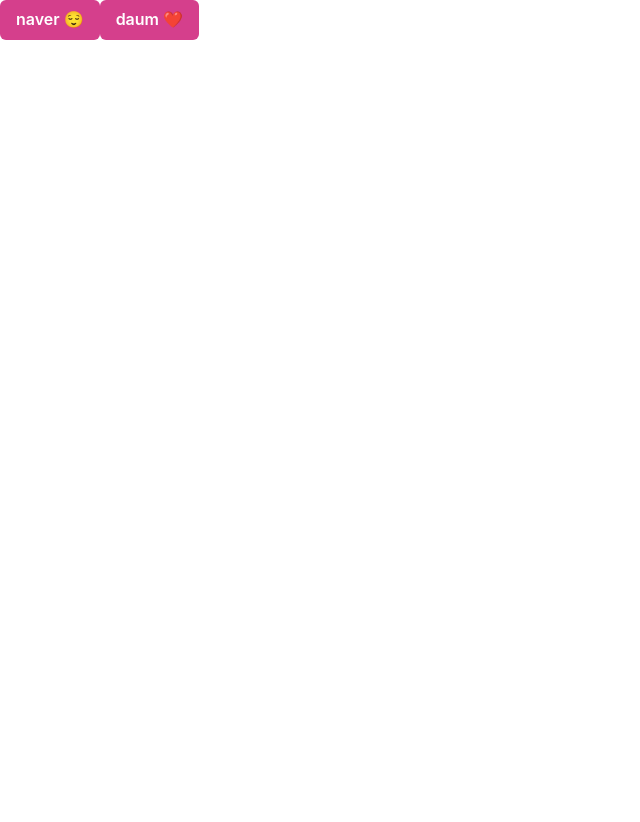
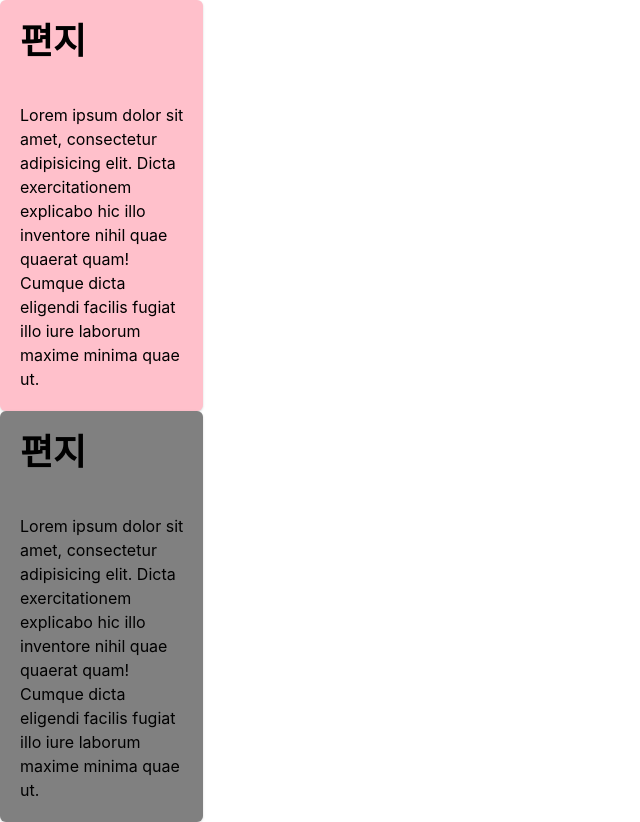
Before and after one commit to som42/reacht20231031, a React (Create React App) app: page / in a window 1280 px wide. Shown: the whole page, without its empty margins (0-640 px from the left). Before the commit the page ends 800 px from the top, so only its background shows below. Built offline with nearby package versions, Linux system fonts and the light colour scheme.

Commit message:
children prop 연습2 시작, 완료

```diff
--- a/src/App.js
+++ b/src/App.js
@@ -1,21 +1,40 @@
-import { Button } from "@chakra-ui/react";
+import {
+  Card,
+  CardBody,
+  CardHeader,
+  Heading,
+  SimpleGrid,
+} from "@chakra-ui/react";
 
-function MyLink({ to, children }) {
+function MyBox({ color, bg, children }) {
   return (
-    // 버튼 안에 링크 넣어 보기
     <>
-      <Button as="a" href={to} colorScheme="pink">
-        {children}
-      </Button>
+      <SimpleGrid gap={3} columns={{ base: 1, md: 3, xl: 6 }}>
+        <Card color={color} bg={bg}>
+          <CardHeader>
+            <Heading sizw="md">편지</Heading>
+          </CardHeader>
+          <CardBody>{children}</CardBody>
+        </Card>
+      </SimpleGrid>
     </>
   );
 }
-
-function App() {
+function App(props) {
   return (
     <>
-      <MyLink to="https://www.naver.com">naver 😌</MyLink>
-      <MyLink to="https://www.daum.net">daum ❤️</MyLink>
+      <MyBox color="black" bg="pink">
+        Lorem ipsum dolor sit amet, consectetur adipisicing elit. Dicta
+        exercitationem explicabo hic illo inventore nihil quae quaerat quam!
+        Cumque dicta eligendi facilis fugiat illo iure laborum maxime minima
+        quae ut.
+      </MyBox>
+      <MyBox color="black" bg="gray">
+        Lorem ipsum dolor sit amet, consectetur adipisicing elit. Dicta
+        exercitationem explicabo hic illo inventore nihil quae quaerat quam!
+        Cumque dicta eligendi facilis fugiat illo iure laborum maxime minima
+        quae ut.
+      </MyBox>
     </>
   );
 }
```
